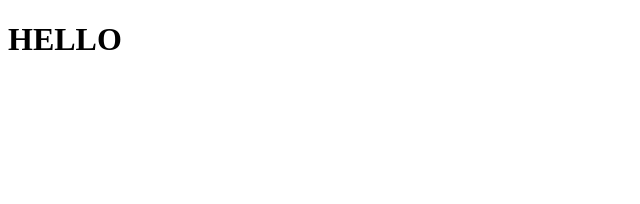
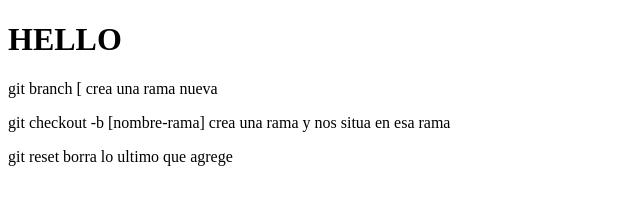
Before and after one commit to DanielaSua44/curse-desarrollo-web-maicrosoft, a plain HTML site: page index.html in a window 1280 px wide. Shown: the whole page, without its empty margins (0-640 px from the left). Drawn offline with Linux system fonts and the light colour scheme.

Commit message:
add change to feature branch

```diff
--- a/index.html
+++ b/index.html
@@ -7,5 +7,8 @@
 </head>
 <body>
     <h1>HELLO</h1>
+    <p>git branch [<nombre-de-la-rama></nombre-de-la-rama> crea una rama nueva</p>
+    <p>git checkout -b [nombre-rama] crea una rama y nos situa en esa rama</p>
+    <p>git reset borra lo ultimo que agrege</p>
 </body>
 </html>
```
